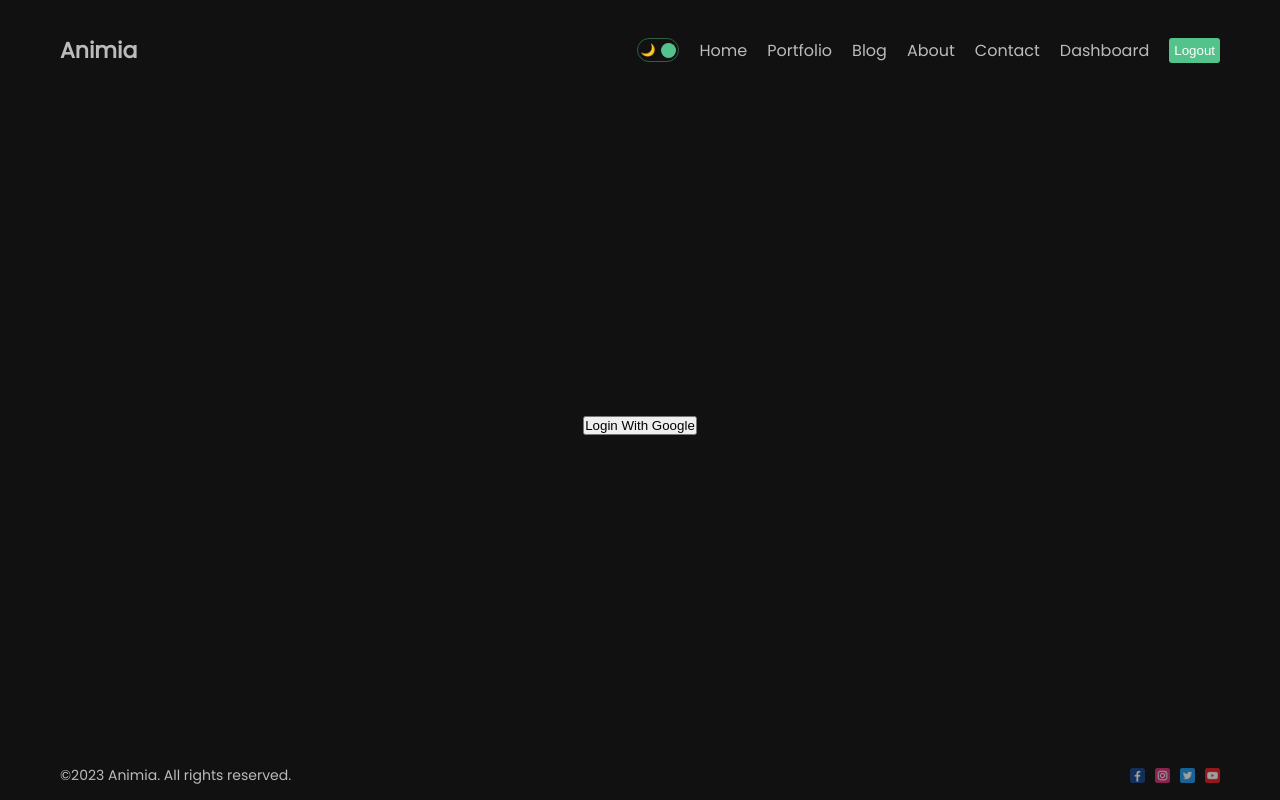
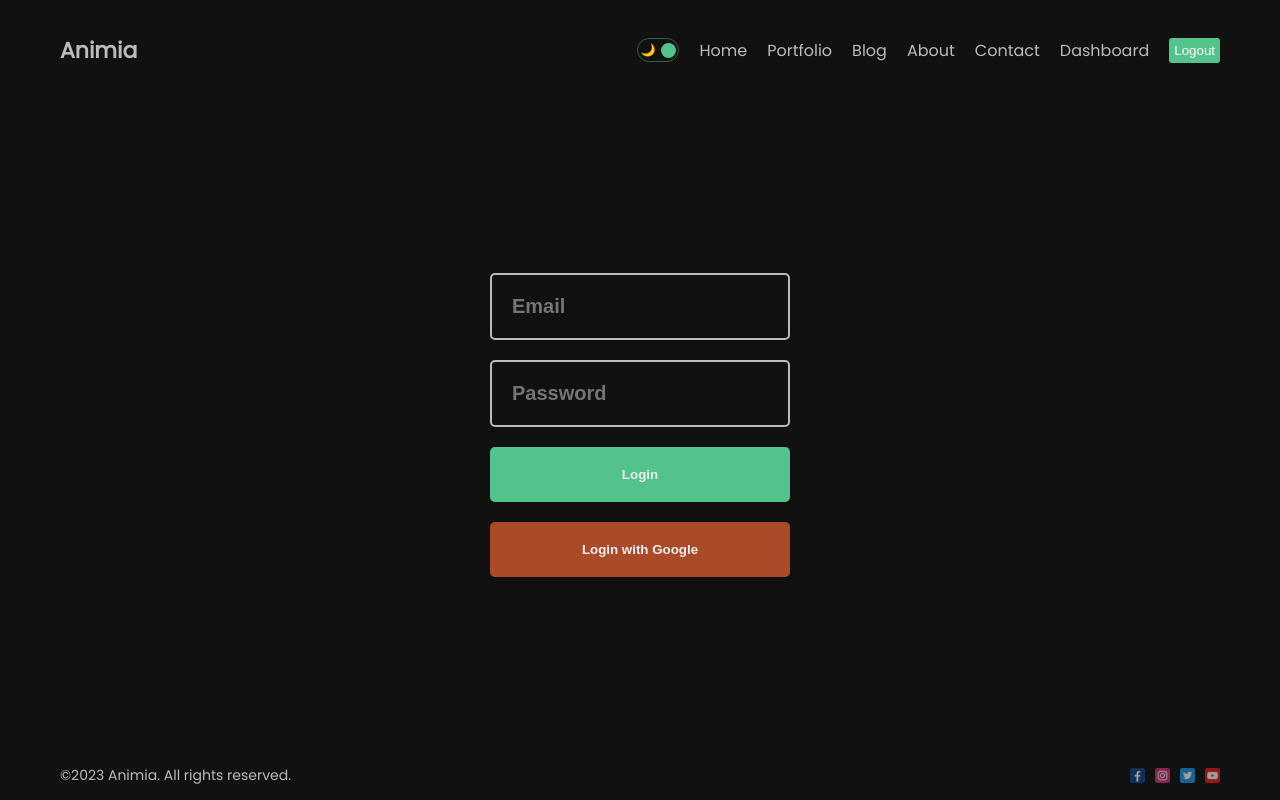
Before and after one commit to RazaNaqsh/NextFullStackApp, a Next.js app: page /dashboard/login in a window 1280 px wide. Built offline with nearby package versions, Linux system fonts and the light colour scheme.

Commit message:
Email login

```diff
--- a/src/app/dashboard/(auth)/login/page.jsx
+++ b/src/app/dashboard/(auth)/login/page.jsx
@@ -1,12 +1,51 @@
 "use client";
 import { signIn } from "next-auth/react";
-import React from "react";
+import React, { useState } from "react";
 import styles from "./page.module.css";
+import { useRouter } from "next/navigation";
 
 const Login = () => {
+	const [error, setError] = useState(null);
+
+	const router = useRouter();
+
+	const handleSubmit = async (e) => {
+		e.preventDefault();
+		const email = e.target[0].value;
+		const password = e.target[1].value;
+
+		signIn("credentials", { email, password });
+	};
+
 	return (
 		<div className={styles.container}>
-			<button onClick={() => signIn("google")}>Login With Google</button>
+			<form
+				onSubmit={handleSubmit}
+				className={styles.form}
+			>
+				<input
+					type="text"
+					placeholder="Email"
+					required
+					className={styles.input}
+				/>
+				<input
+					type="password"
+					placeholder="Password"
+					required
+					className={styles.input}
+				/>
+				<button className={styles.button}>Login</button>
+				{error && "Something went wrong!"}
+			</form>
+			<button
+				onClick={() => {
+					signIn("google");
+				}}
+				className={styles.button + " " + styles.google}
+			>
+				Login with Google
+			</button>
 		</div>
 	);
 };
```
Also changed, not shown: src/app/api/auth/[...nextauth]/route.js (+15 -8 lines).
